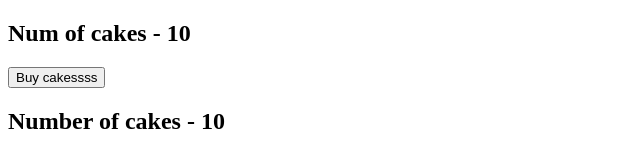
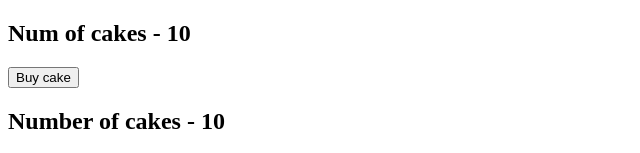
Before and after one commit to Faizan2228/React-Redux-Project, a React (Vite) app: page / in a window 1280 px wide. Shown: the top 153 px of the page, without its empty margins (0-640 px from the left). Built offline with nearby package versions, Linux system fonts and the light colour scheme.

Commit message:
react redux with react hooks

```diff
--- a/src/Components/HooksCakeContainers.jsx
+++ b/src/Components/HooksCakeContainers.jsx
@@ -8,7 +8,7 @@ const HooksCakeContainers = () => {
   return (
     <div>
         <h2>Num of cakes - {numOfCakes} </h2>
-        <button onClick={() => dispatch(buyCake())}>Buy cakessss</button>
+        <button onClick={() => dispatch(buyCake())}>Buy cake</button>
     </div>
   )
 }
```
